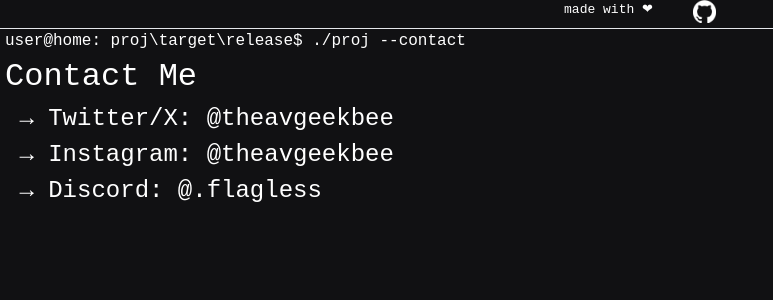
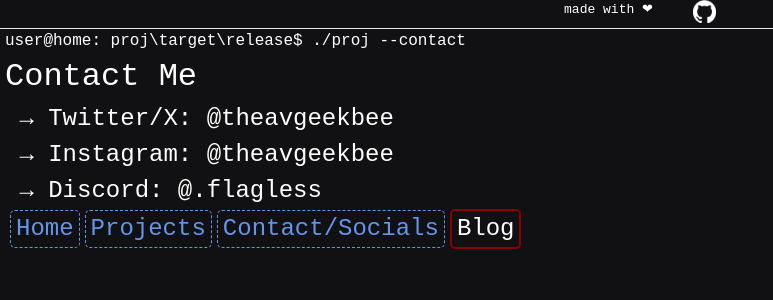
Before and after one commit to theavgeekbee/website, a Next.js app: page /contact in a window 1280 px wide. Shown: the top 300 px of the page, without its empty margins (0-773 px from the left). Built offline with nearby package versions, Linux system fonts and the light colour scheme.

Commit message:
add navbar to contact page

```diff
--- a/src/app/contact/page.tsx
+++ b/src/app/contact/page.tsx
@@ -8,6 +8,7 @@ const info = [
     new ContentText("<h2> → <a href='https://x.com/theavgeekbee' target='_blank'>Twitter/X: @theavgeekbee</a></h2>", false, delays.very_short),
     new ContentText("<h2> → <a href='https://www.instagram.com/theavgeekbee/' target='_blank'>Instagram: @theavgeekbee</a></h2>", false, delays.very_short),
     new ContentText("<h2> → <a href='#'>Discord: @.flagless</a>", false, delays.very_short),
+    new ContentText("##navbar##", false, delays.very_short)
 ];
 
 export default function App() {
```
